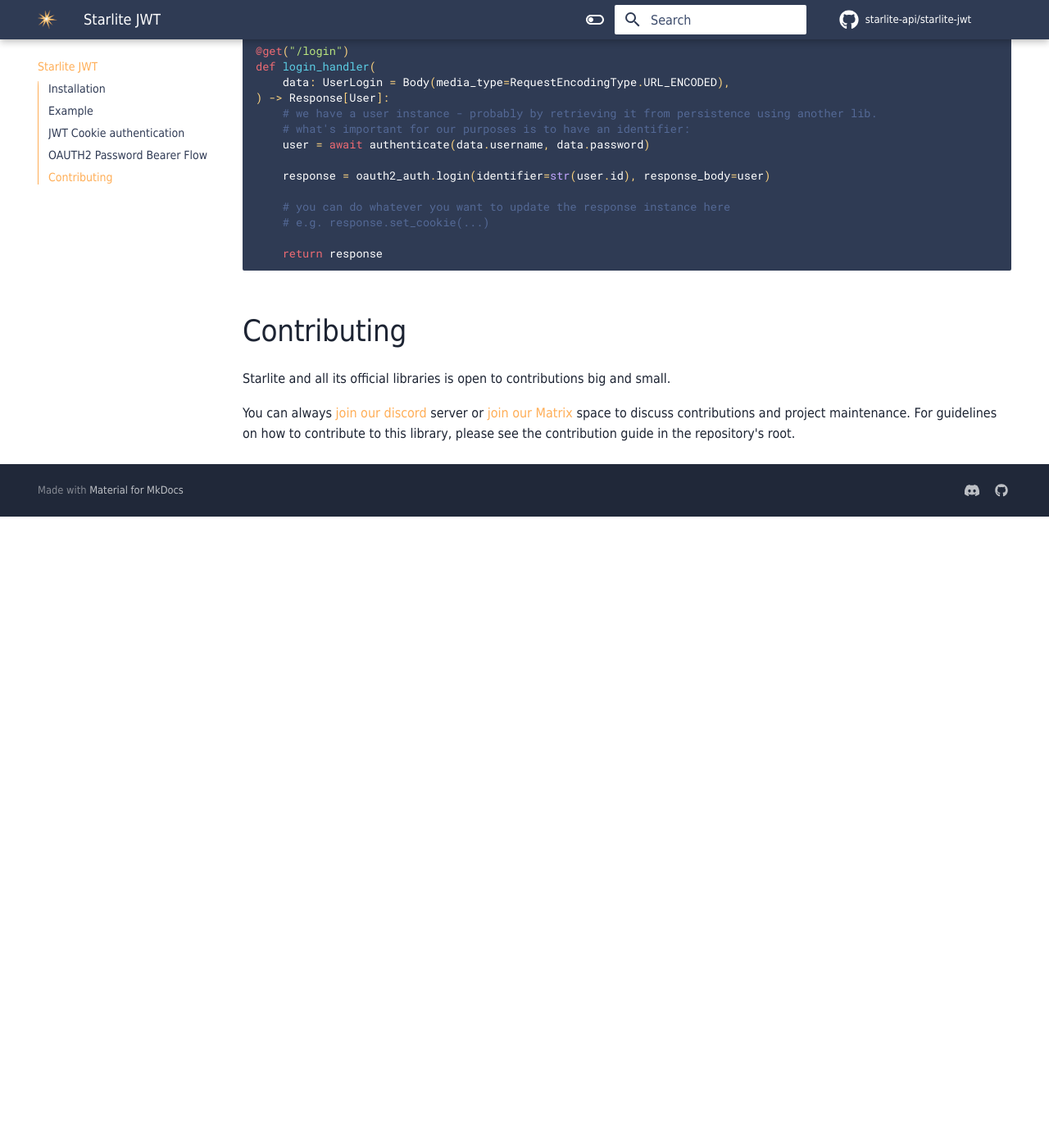
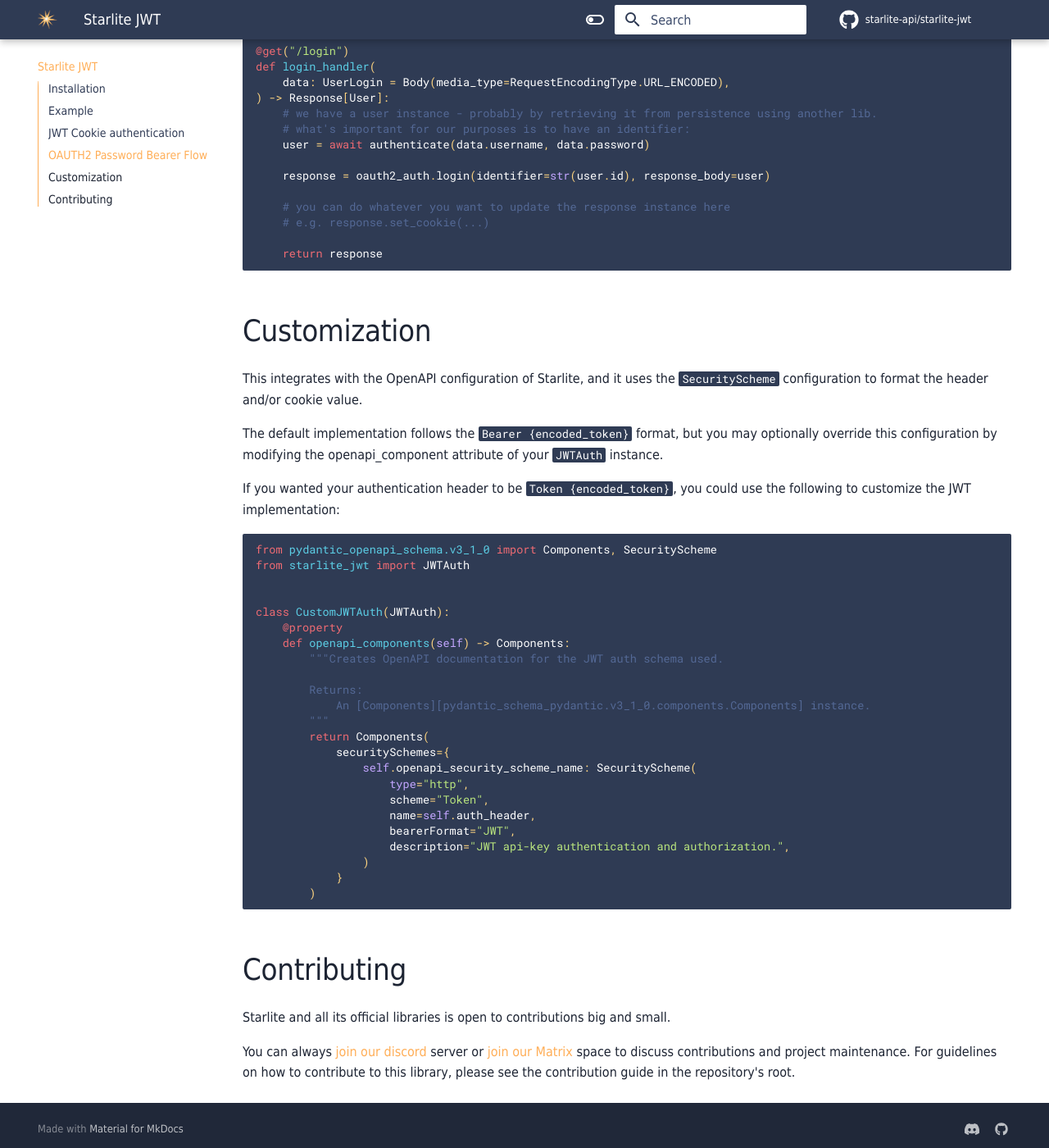
Before and after one commit to litestar-org/starlite-jwt, an MkDocs documentation site: the page built from docs/index.md, in a window 1280 px wide and 1400 px high, scrolled down 6038 px. Shown: the whole window at 82% size. Built offline with MkDocs 1.6.1 and Material for MkDocs 9.7.7, drawn with Linux system fonts in a browser that asks for light colours; comment, search, counter and statistics services are not loaded; before the commit the page ends 6668 px from its top, so only the background shows below that.

````diff
--- a/docs/index.md
+++ b/docs/index.md
@@ -294,6 +294,40 @@
     return response
 ```
 
+## Customization
+
+This integrates with the OpenAPI configuration of Starlite, and it uses the `SecurityScheme` configuration to format the header and/or cookie value.
+
+The default implementation follows the `Bearer {encoded_token}` format, but you may optionally override this configuration by modifying the openapi_component attribute of your `JWTAuth` instance.
+
+If you wanted your authentication header to be `Token {encoded_token}`, you could use the following to customize the JWT implementation:
+
+```python
+from pydantic_openapi_schema.v3_1_0 import Components, SecurityScheme
+from starlite_jwt import JWTAuth
+
+
+class CustomJWTAuth(JWTAuth):
+    @property
+    def openapi_components(self) -> Components:
+        """Creates OpenAPI documentation for the JWT auth schema used.
+
+        Returns:
+            An [Components][pydantic_schema_pydantic.v3_1_0.components.Components] instance.
+        """
+        return Components(
+            securitySchemes={
+                self.openapi_security_scheme_name: SecurityScheme(
+                    type="http",
+                    scheme="Token",
+                    name=self.auth_header,
+                    bearerFormat="JWT",
+                    description="JWT api-key authentication and authorization.",
+                )
+            }
+        )
+```
+
 ## Contributing
 
 Starlite and all its official libraries is open to contributions big and small.
--- a/pyproject.toml
+++ b/pyproject.toml
@@ -1,6 +1,6 @@
 [tool.poetry]
 name = "starlite-jwt"
-version = "1.4.0"
+version = "1.4.1"
 description = "A JWT auth toolkit for Starlite"
 authors = ["Na'aman Hirschfeld <nhirschfeld@gmail.com>"]
 maintainers = [
````
Also changed, not shown: CHANGELOG.md (+4 -0 lines), README.md (+34 -0 lines), 4 other files.
